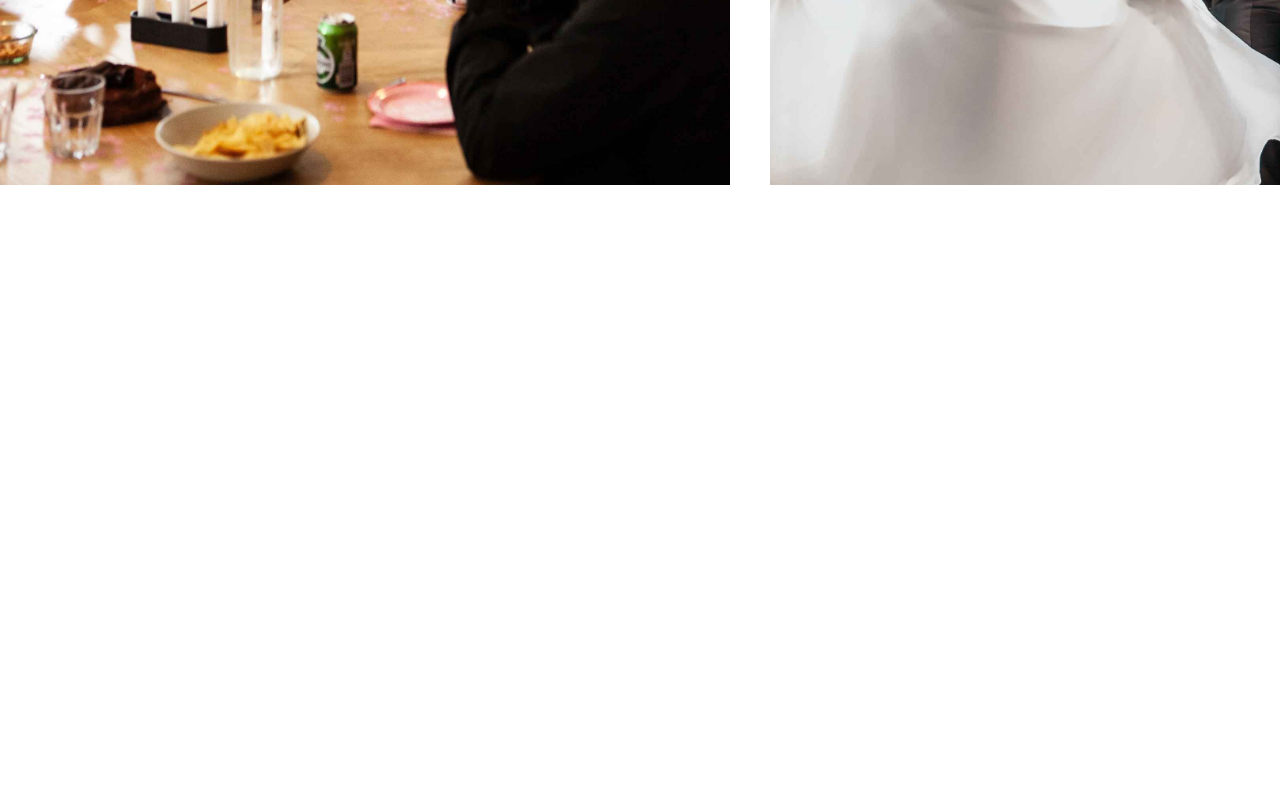
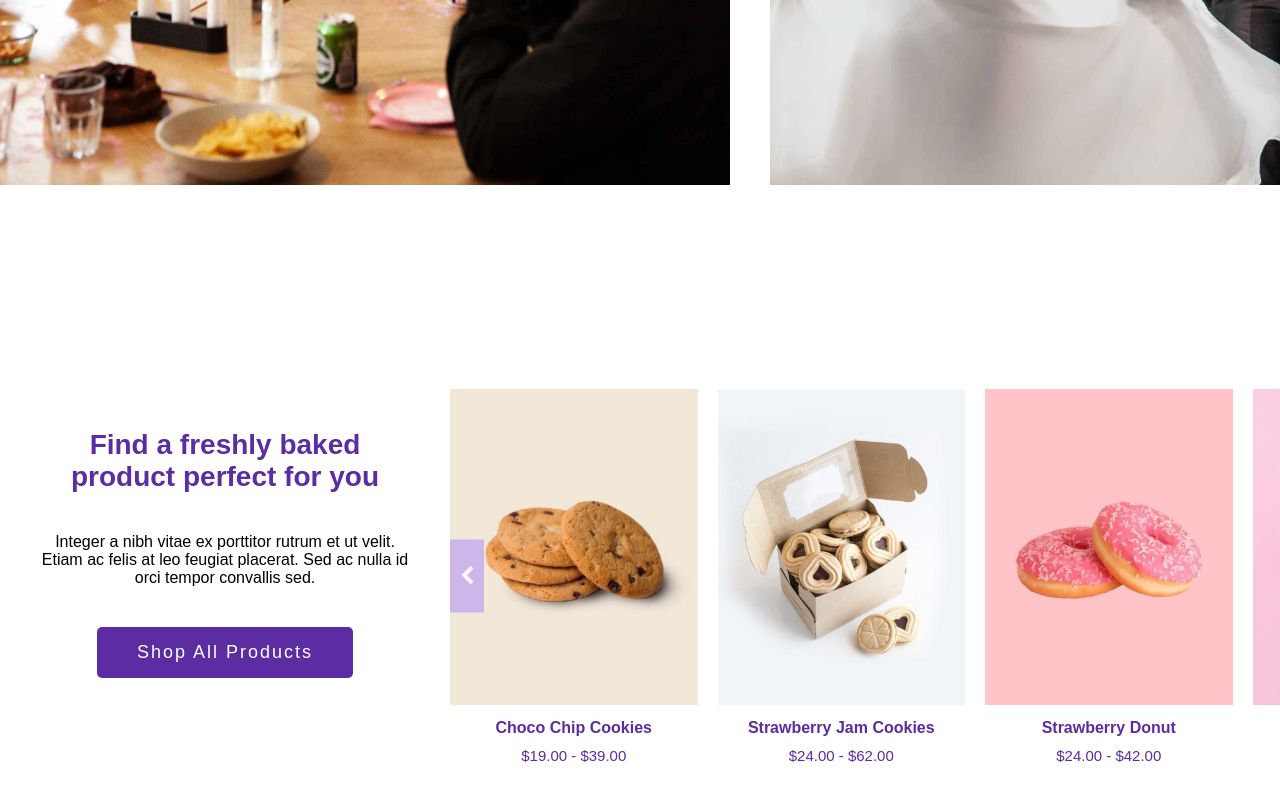
Before and after one commit to Shikanto/proj-html-vuejs, a Vue app: page / in a window 1280 px wide. Shown: the part 2831-3631 px from the top of the page. Before the commit the page ends 3220 px from the top, so only its background shows below. Built offline with nearby package versions, Linux system fonts and the light colour scheme.

Commit message:
complete section 3 with hover effect

```diff
--- a/src/App.vue
+++ b/src/App.vue
@@ -1,26 +1,73 @@
 <template>
   <div id="app">
-    <Header>
-    </Header>
-    <main >
-      <Section1 class="spacing-section"></Section1>
+    <Header> </Header>
+    <main>
+      <Section1
+        :productsShop="shop"
+        class="spacing-section"
+      ></Section1>
       <Section2 class="spacing-section"></Section2>
-      <Section3 class="spacing-section"></Section3>
-
+      <Section3
+      :productsShop="shop"
+      class="spacing-section">
+      </Section3>
     </main>
   </div>
 </template>
 
 <script>
-import Header from "./components/Header.vue"
-import Section1 from "./components/Section1.vue"
-import Section2 from "./components/Section2.vue"
-import Section3 from "./components/Section3.vue"
+import Header from "./components/Header.vue";
+import Section1 from "./components/Section1.vue";
+import Section2 from "./components/Section2.vue";
+import Section3 from "./components/Section3.vue";
 
 export default {
   name: "App",
   components: {
-    Header, Section1, Section2, Section3,
+    Header,
+    Section1,
+    Section2,
+    Section3,
+  },
+  data() {
+    return {
+      shop: [
+        {
+          nameProduct: "Choco Chip Cookies",
+          urlImg: "choco-chip-cookies-",
+          sizeImgBig: "700x893.jpg",
+          sizeImgSmall: "400x510.jpg",
+          type: "Cookies, Pastries",
+          lowPrice: "19.00",
+          topPrice: "39.00",
+        },
+        {
+          nameProduct: "Strawberry Jam Cookies",
+          urlImg: "strawberry-jam-cookies-",
+          sizeImgBig: "700x893.jpg",
+          sizeImgSmall: "400x510.jpg",
+          type: "Cookies, Pastries",
+          lowPrice: "24.00",
+          topPrice: "62.00",
+        },
+        {
+          nameProduct: "Strawberry Donut",
+          urlImg: "strawberry-donut-",
+          sizeImgBig: "400x510.jpg",
+          sizeImgSmall: "400x510.jpg",
+          lowPrice: "24.00",
+          topPrice: "42.00",
+        },
+        {
+          nameProduct: "Perfect MAcarons",
+          urlImg: "perfect-macarons-",
+          sizeImgBig: "400x510.jpg",
+          sizeImgSmall: "400x510.jpg",
+          lowPrice: "18.00",
+          topPrice: "52.00",
+        },
+      ],
+    };
   },
 };
 </script>
--- a/src/components/Section1.vue
+++ b/src/components/Section1.vue
@@ -17,15 +17,16 @@
         </div>
         <div class="sliderProducts d-flex gap">
             <ProductsSlider
-             v-for="(product, i) in productsShop"
-             :key="i" :infoProduct="product">
+             v-for="(product, i) in getListProduct().slice(0, 2)"
+             :key="i"
+             :infoProduct="product">
             </ProductsSlider>
             <div class="arrow arrow-left">
                 <i class="fa fa-chevron-left" aria-hidden="true"></i>
             </div>
             <div class="arrow arrow-right">
                 <i class="fa fa-chevron-right" aria-hidden="true"></i>
-        </div>
+            </div>
         </div>
     </section>
 </template>
@@ -35,49 +36,23 @@ import ProductsSlider from "./ProductsSlider.vue"
 
 export default {
     name:"Section1",
+    data() {
+        return {
+            listProduct:[],
+        }
+    },
     components:{
         ProductsSlider,
     },
-    data() {
-        return {
-            productsShop:[
-                {
-                    nameProduct: "Choco Chip Cookies",
-                    urlImg: "choco-chip-cookies-",
-                    sizeImgBig: "700x893.jpg",
-                    sizeImgSmall: "200x255.jpg",
-                    type: "Cookies, Pastries",
-                    lowPrice: "19.00",
-                    topPrice: "39.00",
-                },
-                {
-                    nameProduct: "Strawberry Jam Cookies",
-                    urlImg: "strawberry-jam-cookies-",
-                    sizeImgBig: "700x893.jpg",
-                    sizeImgSmall: "200x255.jpg",
-                    type: "Cookies, Pastries",
-                    lowPrice: "24.00",
-                    topPrice: "62.00",
-                },
-                /* {
-                    nameProduct: "Strawberry Donut",
-                    urlImg: "strawberry-jam-cookies-",
-                    sizeImgBig: "400x510.jpg",
-                    sizeImgSmall: "200x255.jpg",
-                    type: "Donuts, Pastries",
-                    lowPrice: "24.00",
-                    topPrice: "48.00",
-                },
-                {
-                    nameProduct: "Perfect MAcarons",
-                    urlImg: "perfect-macarons-",
-                    sizeImgBig: "400x510.jpg",
-                    sizeImgSmall: "200x255.jpg",
-                    type: "macarons, Pastries",
-                    lowPrice: "32.00",
-                    topPrice: "56.00",
-                }, */
-            ]
+    props:{
+        productsShop: Array,
+    },
+    methods: {
+        getListProduct(){
+            this.listProduct = this.productsShop
+            console.log(this.productsShop)
+            console.log(this.listProduct)
+            return this.listProduct;
         }
     },
 }
--- a/src/components/Section3.vue
+++ b/src/components/Section3.vue
@@ -1,13 +1,59 @@
 <template>
     <div class="container">
+        <div class="container-shop d-flex">
+            <div class="container-shop-text text-center">
+                <h3>Find a freshly baked product perfect for you</h3>
+                <div class="spacing-title">
+                    Integer a nibh vitae ex porttitor rutrum et ut
+                    velit. Etiam ac felis at leo feugiat placerat. Sed
+                    ac nulla id orci tempor convallis sed.
+                </div>
+                <div>
+                    <button class="btn btn-purple">Shop All Products</button>
+                </div>
 
+            </div>
+            <div class="slider-shop d-flex">
+                <SliderShop
+                v-for="(product, i) in getListProduct()"
+                :key="i"
+                :infoProduct="product">
+                ></SliderShop>
+                <div class="arrow arrow-left">
+                    <i class="fa fa-chevron-left" aria-hidden="true"></i>
+                </div>
+                <div class="arrow arrow-right">
+                    <i class="fa fa-chevron-right" aria-hidden="true"></i>
+                </div>
+            </div>
+        </div>
     </div>
 </template>
 <script>
+import SliderShop from "./SliderShop.vue"
 
 
 export default {
    name:"Section3",
+   data() {
+       return {
+           listProduct:[],
+       }
+   },
+   components: {
+       SliderShop,
+    },
+    props:{
+        productsShop: Array,
+    },
+    methods: {
+        getListProduct(){
+            this.listProduct = this.productsShop
+            console.log(this.productsShop)
+            console.log(this.listProduct)
+            return this.listProduct;
+        }
+    },
 }
 </script>
 <style lang="scss">
--- /dev/null
+++ b/src/components/SliderShop.vue
@@ -0,0 +1,27 @@
+<template>
+    <div class="shop-card">
+        <div class="imgShopCard">
+            <img :src="require(`../assets/${infoProduct.urlImg}${infoProduct.sizeImgSmall}`)"
+            :alt="infoProduct.nameProduct">
+            <div class="overlay">
+                <h5>SELECT OPTIONS / QUICK VIEW</h5>
+            </div>
+        </div>
+
+        <div class="textShopCard text-center">
+            <h4>{{infoProduct.nameProduct}}</h4>
+            <div class="priceProduct">${{infoProduct.lowPrice}} - ${{infoProduct.topPrice}}</div>
+        </div>
+    </div>
+</template>
+<script>
+export default {
+    name:"SliderShop",
+    props:{
+        infoProduct: Object,
+    }
+}
+</script>
+<style lang="scss">
+
+</style>
--- a/src/style/app.scss
+++ b/src/style/app.scss
@@ -112,7 +112,6 @@ header{
 
 .sliderProducts{
     width: calc(100% - (100% / 3));
-    justify-content: space-between;
     position: relative;
 
     .cardProducts{
@@ -155,3 +154,44 @@ header{
         }
     }
 }
+
+.container-shop{
+
+    .container-shop-text{
+        width: 30%;
+        padding: 40px;
+    }
+    .slider-shop{
+        width: 70%;
+        gap:$gap-imgs;
+        position: relative;
+
+        .shop-card{
+            width: calc(100% / 4);
+
+            .imgShopCard{
+                position: relative;
+
+                img{
+                    width: 100%;
+                }
+
+                h5{
+                    font-size: 10px;
+                    letter-spacing: 2px
+                }
+
+            }
+
+            .textShopCard{
+                color: $main-purple;
+                padding-top: 10px;
+
+                .priceProduct{
+                    font-size: 15px;
+                    margin-top: 10px;
+                }
+            }
+        }
+    }
+}
--- a/src/style/utilities.scss
+++ b/src/style/utilities.scss
@@ -26,14 +26,15 @@
 
 }
 
-.cardProducts:hover .overlay, .container-img-special-moments:hover .overlay{
+.cardProducts:hover .overlay, .container-img-special-moments:hover .overlay,
+.shop-card:hover .overlay{
     display: flex;
     justify-content: center;
     align-items: center;
     flex-direction: column;
 }
 
-.cardProducts:hover .overlay{
+.cardProducts:hover .overlay, .shop-card:hover .overlay {
     background-color: rgba(0,0,0,0.5);
 }
 
@@ -52,6 +53,8 @@
 h3{
     color: $main-purple;
     font-size: 28px;
+    font-weight: 900;
+
 }
 
 /* CLASSI GENERICHE SPAZIATURE */
@@ -99,8 +102,9 @@ h3{
 
 .arrow{
     position: absolute;
-    font-size: 30px;
+    font-size: 20px;
     background-color: $purple-light;
+    opacity: 0.7;
     padding: 25px 10px;
     color:white;
 }
```
